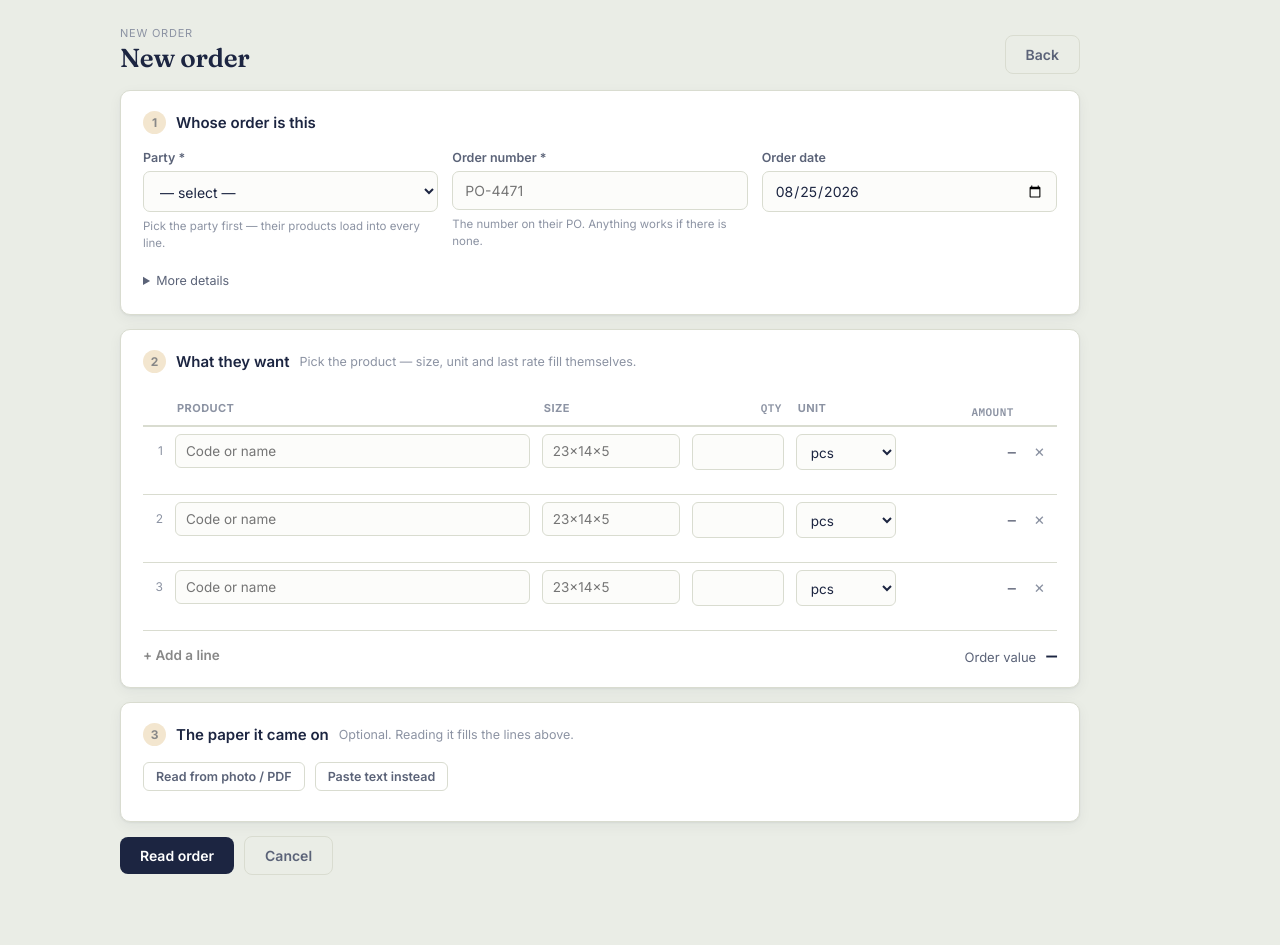
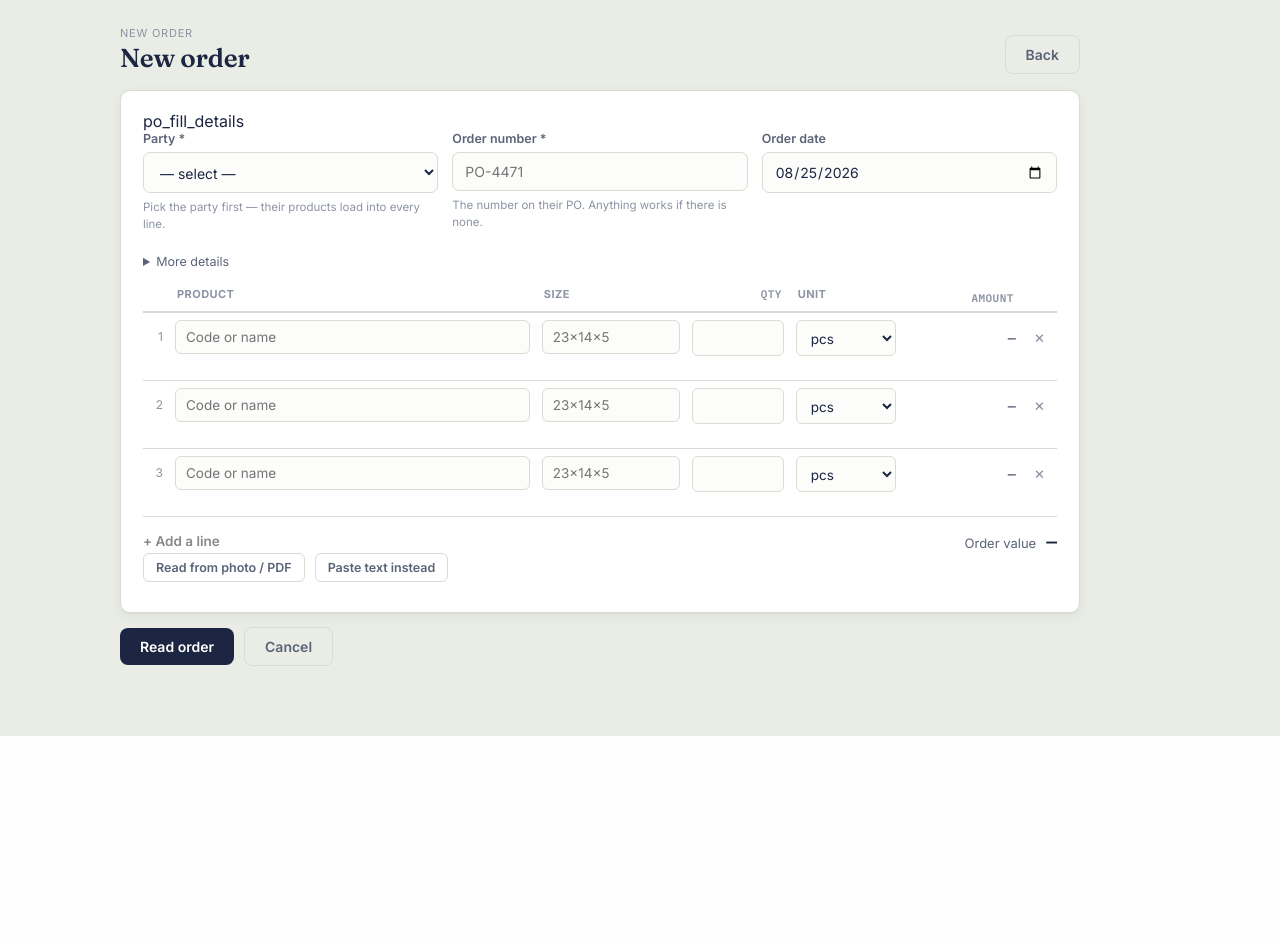
Before and after one commit to Julius00778/packaging-billing-app, a Flask app: page /po/new in a window 1280 px wide. Shown: the part 111-1056 px from the top of the page. After the commit the page ends 847 px from the top, so only its background shows below. Run offline with Flask 3, Linux system fonts and the light colour scheme; a user stored in the database is signed in; tables that the repository leaves empty hold one stand-in row (values such as "Sample post"); some libraries are stand-ins or nearby versions.

Commit message:
Odoo jaisa rang-dhang — templates

```diff
--- a/templates/base.html
+++ b/templates/base.html
@@ -11,7 +11,10 @@
 --accent: {{ firm_settings.theme_color or '#A8722E' }};
 --accent-deep: {{ firm_settings.theme_color or '#A8722E' }};
 }
-body{ font-family: {{ invoice_fonts.get(firm_settings.invoice_font, invoice_fonts['helvetica'])['css'] }}, sans-serif; }
+/* Ye chunav bill ka hai, poore software ka nahi. Pehle ye body pe lagta tha,
+   isliye "Times" chunte hi har screen serif ho jaati thi — jabki setting ka
+   naam hi "invoice font" hai. Ab wahi chalta hai jahan uska matlab hai. */
+.pinv{ font-family: {{ invoice_fonts.get(firm_settings.invoice_font, invoice_fonts['helvetica'])['css'] }}, sans-serif; }
 </style>
 </head>
 <body>
--- a/templates/customer_khata.html
+++ b/templates/customer_khata.html
@@ -25,7 +25,7 @@
 <h2 class="section-title">{{ t('ledger') }}</h2>
 <div class="table-wrap">
 <table>
-<thead><tr><th>{{ t('date') }}</th><th>{{ t('description') }}</th><th>{{ t('amount') }}</th><th>{{ t('current_balance') }}</th></tr></thead>
+<thead><tr><th>{{ t('date') }}</th><th>{{ t('description') }}</th><th class="num">{{ t('amount') }}</th><th class="num">{{ t('current_balance') }}</th></tr></thead>
 <tbody>
 {% if customer.opening_balance %}
 <tr>
@@ -45,7 +45,7 @@
 {% if e.kind == 'challan' %}
 <td class="num">—</td>
 {% else %}
-<td class="num {% if e.debit %}badge unpaid{% else %}badge paid{% endif %}">
+<td class="num {% if e.debit %}khata-debit{% else %}khata-credit{% endif %}">
 {% if e.debit %}+₹{{ "%.2f"|format(e.debit) }}{% else %}-₹{{ "%.2f"|format(e.credit) }}{% endif %}
 </td>
 {% endif %}
--- a/templates/expense_print.html
+++ b/templates/expense_print.html
@@ -3,7 +3,7 @@
 <head>
 <meta charset="UTF-8">
 <title>{% if e.category == 'raw_material' %}{{ t('purchase_voucher_title') }}{% else %}{{ t('payment_voucher_title') }}{% endif %} EXP-{{ e.id }}</title>
-<link rel="stylesheet" href="{{ url_for('static', filename='style.css') }}">
+<link rel="stylesheet" href="{{ url_for('static', filename='style.css') }}?v={{ asset_v('style.css') }}">
 </head>
 <body>
 
--- a/templates/expenses.html
+++ b/templates/expenses.html
@@ -18,7 +18,7 @@
 <h2 class="section-title">{{ t('recent_expenses') }} <span style="font-weight:400;color:var(--ink-soft);font-size:13px;">({{ t('total_expenses') }}: ₹{{ "%.2f"|format(total) }})</span></h2>
 <div class="table-wrap">
 <table>
-<thead><tr><th>{{ t('date') }}</th><th>{{ t('category') }}</th><th>{{ t('vendor') }}</th><th>{{ t('description') }}</th><th>{{ t('amount') }}</th><th>{{ t('status') }}</th><th></th></tr></thead>
+<thead><tr><th>{{ t('date') }}</th><th>{{ t('category') }}</th><th>{{ t('vendor') }}</th><th>{{ t('description') }}</th><th class="num">{{ t('amount') }}</th><th>{{ t('status') }}</th><th></th></tr></thead>
 <tbody>
 {% for e in expenses %}
 <tr>
--- a/templates/invoice_print.html
+++ b/templates/invoice_print.html
@@ -3,7 +3,9 @@
 <head>
 <meta charset="UTF-8">
 <title>Invoice {{ inv.invoice_no }}</title>
-<link rel="stylesheet" href="{{ url_for('static', filename='style.css') }}">
+<link rel="stylesheet" href="{{ url_for('static', filename='style.css') }}?v={{ asset_v('style.css') }}">
+{# Bill ka font setting se aata hai — sirf bill pe, screen pe nahi #}
+<style>.pinv{ font-family: {{ invoice_fonts.get(settings.invoice_font, invoice_fonts['helvetica'])['css'] }}, sans-serif; }</style>
 </head>
 <body>
 
--- a/templates/invoices.html
+++ b/templates/invoices.html
@@ -22,7 +22,7 @@
 <div class="card panel-pad">
 <div class="table-wrap">
 <table>
-<thead><tr><th>{{ t('invoice_no') }}</th><th>{{ t('date') }}</th><th>{{ t('customer') }}</th><th>{{ t('amount') }}</th><th>{{ t('status') }}</th><th></th></tr></thead>
+<thead><tr><th>{{ t('invoice_no') }}</th><th>{{ t('date') }}</th><th>{{ t('customer') }}</th><th class="num">{{ t('amount') }}</th><th>{{ t('status') }}</th><th></th></tr></thead>
 <tbody>
 {% for inv in invoices %}
 <tr>
--- a/templates/login.html
+++ b/templates/login.html
@@ -4,7 +4,7 @@
 <meta charset="UTF-8">
 <meta name="viewport" content="width=device-width, initial-scale=1.0">
 <title>{{ t('login_title') }} — Firm Billing</title>
-<link rel="stylesheet" href="{{ url_for('static', filename='style.css') }}">
+<link rel="stylesheet" href="{{ url_for('static', filename='style.css') }}?v={{ asset_v('style.css') }}">
 </head>
 <body>
 <div class="auth-wrap">
--- a/templates/payment_print.html
+++ b/templates/payment_print.html
@@ -3,7 +3,7 @@
 <head>
 <meta charset="UTF-8">
 <title>{{ t('receipt_voucher_title') }} PMT-{{ p.id }}</title>
-<link rel="stylesheet" href="{{ url_for('static', filename='style.css') }}">
+<link rel="stylesheet" href="{{ url_for('static', filename='style.css') }}?v={{ asset_v('style.css') }}">
 </head>
 <body>
 
--- a/templates/payments.html
+++ b/templates/payments.html
@@ -12,7 +12,7 @@
 <h2 class="section-title">{{ t('recent_payments') }}</h2>
 <div class="table-wrap">
 <table>
-<thead><tr><th>{{ t('date') }}</th><th>{{ t('customer') }}</th><th>{{ t('amount') }}</th><th>{{ t('method') }}</th><th>{{ t('note') }}</th><th></th></tr></thead>
+<thead><tr><th>{{ t('date') }}</th><th>{{ t('customer') }}</th><th class="num">{{ t('amount') }}</th><th>{{ t('method') }}</th><th>{{ t('note') }}</th><th></th></tr></thead>
 <tbody>
 {% for p in payments %}
 <tr>
--- a/templates/po_bills_print.html
+++ b/templates/po_bills_print.html
@@ -3,7 +3,9 @@
 <head>
 <meta charset="UTF-8">
 <title>{{ t('po_bills_count', n=rows|length) }} — {{ sel_date }}</title>
-<link rel="stylesheet" href="{{ url_for('static', filename='style.css') }}">
+<link rel="stylesheet" href="{{ url_for('static', filename='style.css') }}?v={{ asset_v('style.css') }}">
+{# Bill ka font setting se aata hai — sirf bill pe, screen pe nahi #}
+<style>.pinv{ font-family: {{ invoice_fonts.get(settings.invoice_font, invoice_fonts['helvetica'])['css'] }}, sans-serif; }</style>
 <style>
   /* Har bill apne alag kaagaz pe. Aakhri ke baad khaali page na nikle. */
   .bill-sheet { page-break-after: always; break-after: page; }
--- a/templates/po_new.html
+++ b/templates/po_new.html
@@ -22,7 +22,7 @@
   </div>
 
   <div class="card sheet-card">
-    <div class="step-head"><span class="step-no">1</span>{{ t('po_step_whose') }}</div>
+    <div class="sheet-lead">{{ t('po_fill_details') }}</div>
 
     <div class="form-grid three">
       <div class="field">
@@ -70,13 +70,7 @@
         </div>
       </div>
     </details>
-  </div>
-
-  <div class="card sheet-card">
-    <div class="step-head">
-      <span class="step-no">2</span>{{ t('po_step_what') }}
-      <span class="step-aside">{{ t('po_step_what_hint') }}</span>
-    </div>
+    <div class="rule"></div>
 
     <div class="table-wrap">
       <table class="lines-table">
@@ -103,13 +97,8 @@
       </div>
     </div>
     <div class="field-help" id="totalNote" hidden>{{ t('po_est_total_hint') }}</div>
-  </div>
 
-  <div class="card sheet-card">
-    <div class="step-head">
-      <span class="step-no">3</span>{{ t('po_step_paper') }}
-      <span class="step-aside">{{ t('po_step_paper_hint') }}</span>
-    </div>
+    <div class="rule"></div>
 
     <input type="file" name="scan" id="scanInput" accept="image/*,application/pdf" hidden>
     <div class="btn-row" style="margin:0 0 10px;flex-wrap:wrap;">
--- a/templates/reports.html
+++ b/templates/reports.html
@@ -24,7 +24,7 @@
 <h3 style="font-size:14px;margin-bottom:10px;">{{ t('day_book_entries') }} — {{ sel_date }}</h3>
 <div class="table-wrap">
 <table>
-<thead><tr><th>{{ t('entry_type') }}</th><th>{{ t('voucher_no') }}</th><th>{{ t('party') }}</th><th>{{ t('amount') }}</th><th></th></tr></thead>
+<thead><tr><th>{{ t('entry_type') }}</th><th>{{ t('voucher_no') }}</th><th>{{ t('party') }}</th><th class="num">{{ t('amount') }}</th><th></th></tr></thead>
 <tbody>
 {% for entry in day_book_entries %}
 <tr>
--- a/templates/setup.html
+++ b/templates/setup.html
@@ -4,7 +4,7 @@
 <meta charset="UTF-8">
 <meta name="viewport" content="width=device-width, initial-scale=1.0">
 <title>{{ t('setup_title') }} — Firm Billing</title>
-<link rel="stylesheet" href="{{ url_for('static', filename='style.css') }}">
+<link rel="stylesheet" href="{{ url_for('static', filename='style.css') }}?v={{ asset_v('style.css') }}">
 </head>
 <body>
 <div class="auth-wrap">
```
Also changed, not shown: templates/accounts_home.html (+5 -2 lines), templates/items.html (+9 -3 lines).
